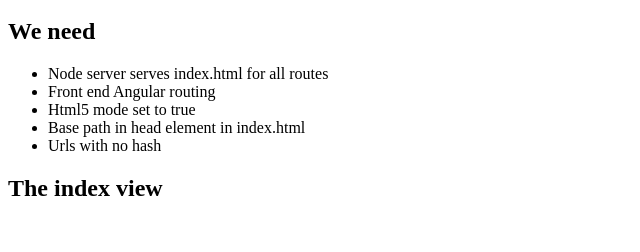
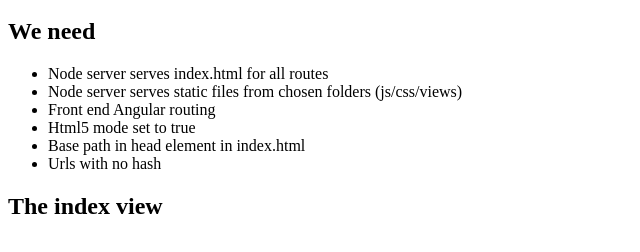
Before and after one commit to henrikmathiesen/angular-html5-routing, a website: page index.html in a window 1280 px wide. Shown: the part 118-370 px from the top of the page, without its empty margins (0-640 px from the left). Drawn offline with nearby package versions, Linux system fonts and the light colour scheme; some packages are replaced by stand-ins of ours; files that its build step writes are made by us from their sources.

Commit message:
-textinfo

```diff
--- a/index.html
+++ b/index.html
@@ -19,6 +19,7 @@
     <h2>We need</h2>
     <ul>
       <li>Node server serves index.html for all routes</li>
+      <li>Node server serves static files from chosen folders (js/css/views)</li>
       <li>Front end Angular routing</li>
       <li>Html5 mode set to true</li>
       <li>Base path in head element in index.html</li>
```
